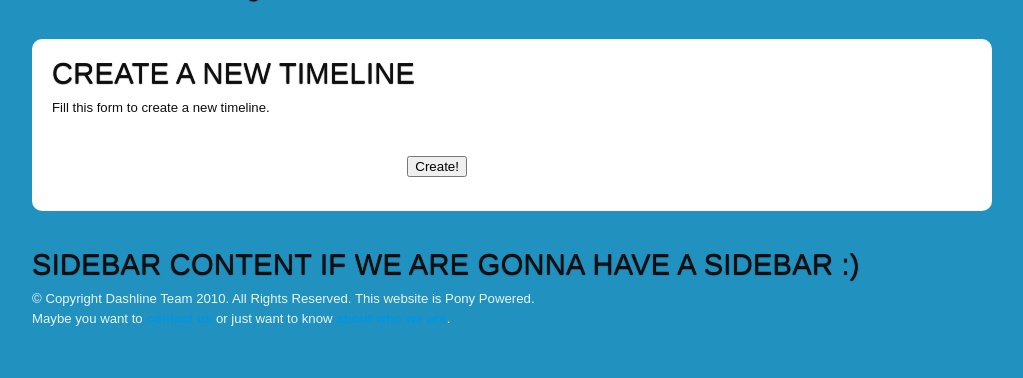
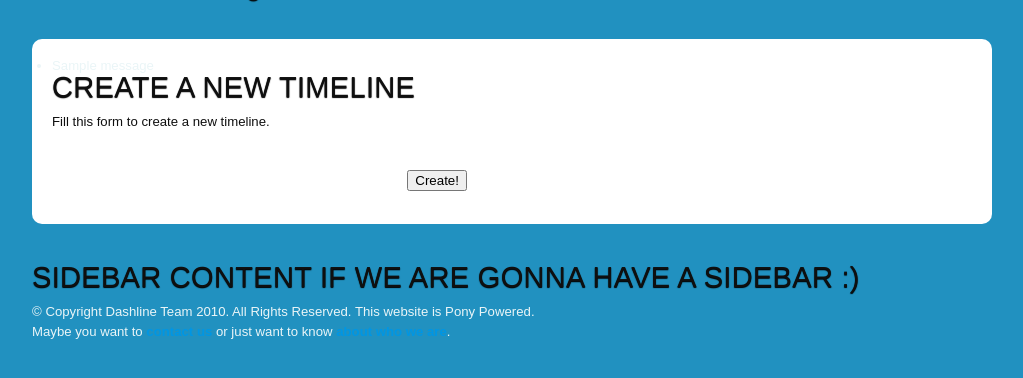
Before and after one commit to chronossc/dashline, a Django app: page /timeline/create/ in a window 1280 px wide. Shown: the part 106-484 px from the top of the page, without its empty margins (128-1151 px from the left). Run offline with Django 3.2, Linux system fonts and the light colour scheme; a user stored in the database is signed in; tables that the repository leaves empty hold one stand-in row (values such as "Sample post"); one stand-in notice (Sample message) is shown; parts of the project's set-up code (start-up, migrations or seed data) failed here and were passed over; some libraries are stand-ins or nearby versions.

Commit message:
added support to message framework and fixed add entry form

```diff
--- a/dashline/apps/timeline/views.py
+++ b/dashline/apps/timeline/views.py
@@ -1,3 +1,4 @@
+from django.contrib import messages
 from django.shortcuts import render_to_response, get_object_or_404, HttpResponseRedirect
 from django.template import RequestContext
 from models import TimeLine, Entry
@@ -61,7 +62,7 @@ def add_entries(request, slug):
             formset = AddEntryFormset(request.POST, instance=timeline)
             if formset.is_valid():
                 formset.save()
-                #TODO mandar msg pro usuario
+                messages.add_message(request, messages.SUCCESS, 'Timeline created successfuly.')
                 return HttpResponseRedirect(reverse('timeline_show', args=[timeline.slug]))
 
     #if it's a fresh form
--- a/dashline/settings.py
+++ b/dashline/settings.py
@@ -128,6 +128,9 @@ AUTH_PROFILE_MODULE = 'users.UserProfile'
 
 LOGIN_REDIRECT_URL = '/profiles/'
 
+MESSAGE_STORAGE = 'django.contrib.messages.storage.cookie.CookieStorage'
+
+
 try:
     execfile(os.path.join(PROJECT_DIR, 'settings_local.py'), globals(), locals())
 except IOError:
--- a/dashline/templates/base.html
+++ b/dashline/templates/base.html
@@ -74,6 +74,13 @@
 
 	<article class='article'>
 		<div>
+		    {% if messages %}
+            <ul class="messages">
+                {% for message in messages %}
+                <li{% if message.tags %} class="{{ message.tags }}"{% endif %}>{{ message }}</li>
+                {% endfor %}
+            </ul>
+            {% endif %}
     		{% block content %}
     			<h1>Welcome to Dashline,</h1>
     			<p>We can make you perceive time in a whole new way. Just signup if you don't have an account and you will
--- a/dashline/templates/timeline/add_entry.html
+++ b/dashline/templates/timeline/add_entry.html
@@ -11,7 +11,7 @@
 			{{ form.errors }}
 		{% endif %}
 
-		<form method='post' action='{{request.path}}'>
+		<form method='post' action='{{request.path}}'>{% csrf_token %}
 		  <fieldset>
 			<legend>Event entry</legend>
 			{{ timeline.management_form }}
```
Lines whose indentation alone changed are shown as unchanged.
